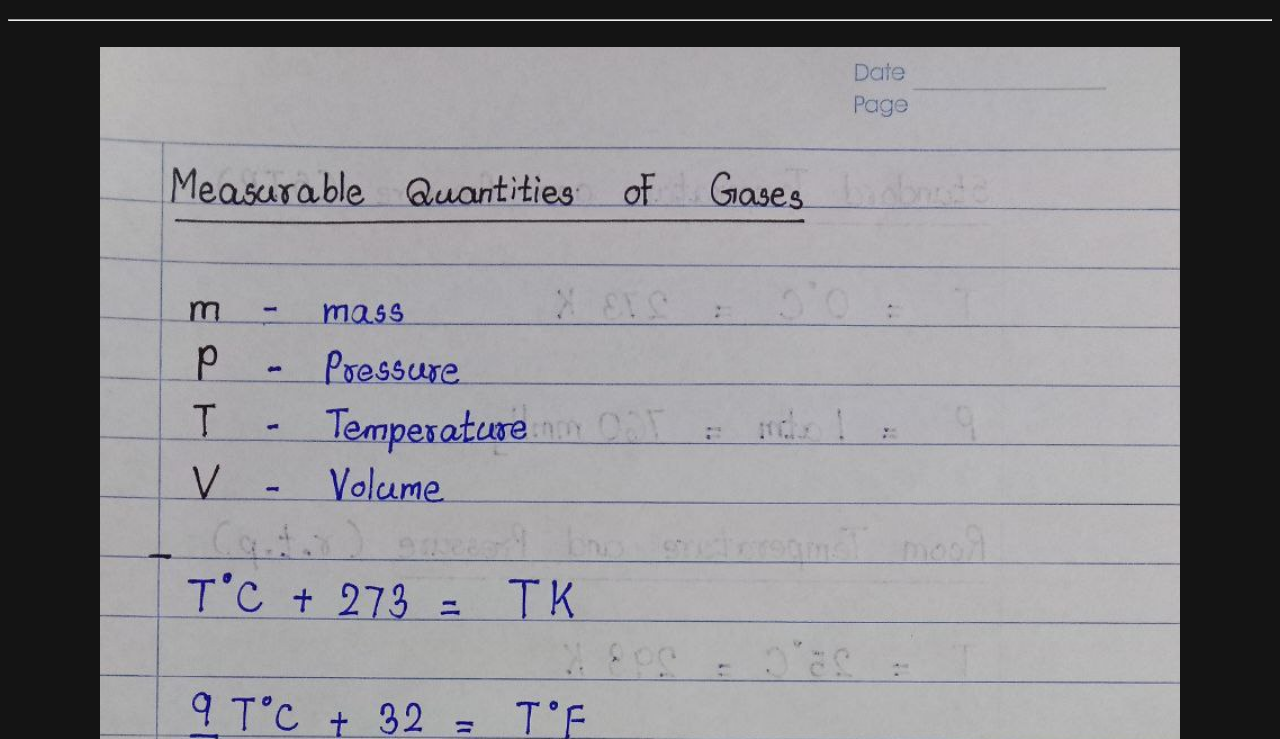
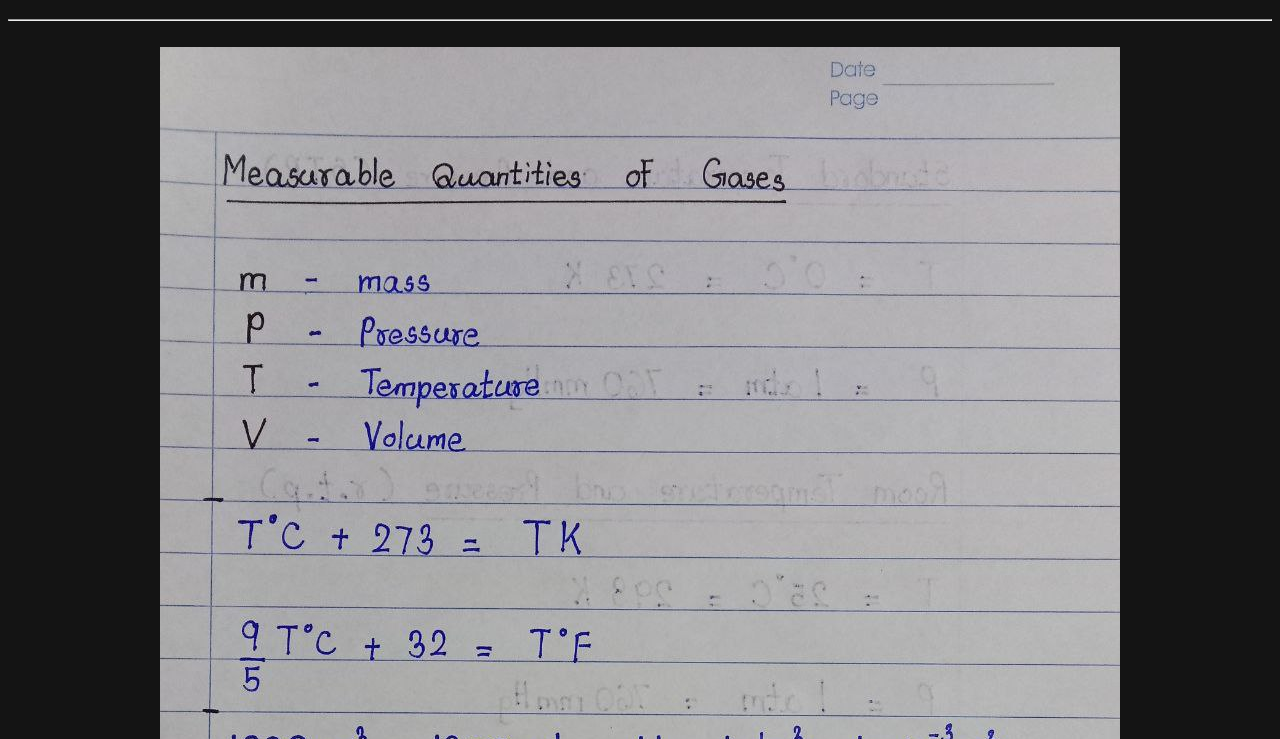
Before and after one commit to yu146ash-it/Lessons, a plain HTML site: page che.html in a window 1280 px wide. Shown: the part 61-800 px from the top of the page. Drawn offline with Linux system fonts and the light colour scheme.

Commit message:
Update che.html

```diff
--- a/che.html
+++ b/che.html
@@ -14,7 +14,7 @@
 
         <br>
 
-        <img src="che1.jpg" width="1080">
+        <img src="che1.jpg">
         <br><br>
 
         <img src="che2.jpg">
```
